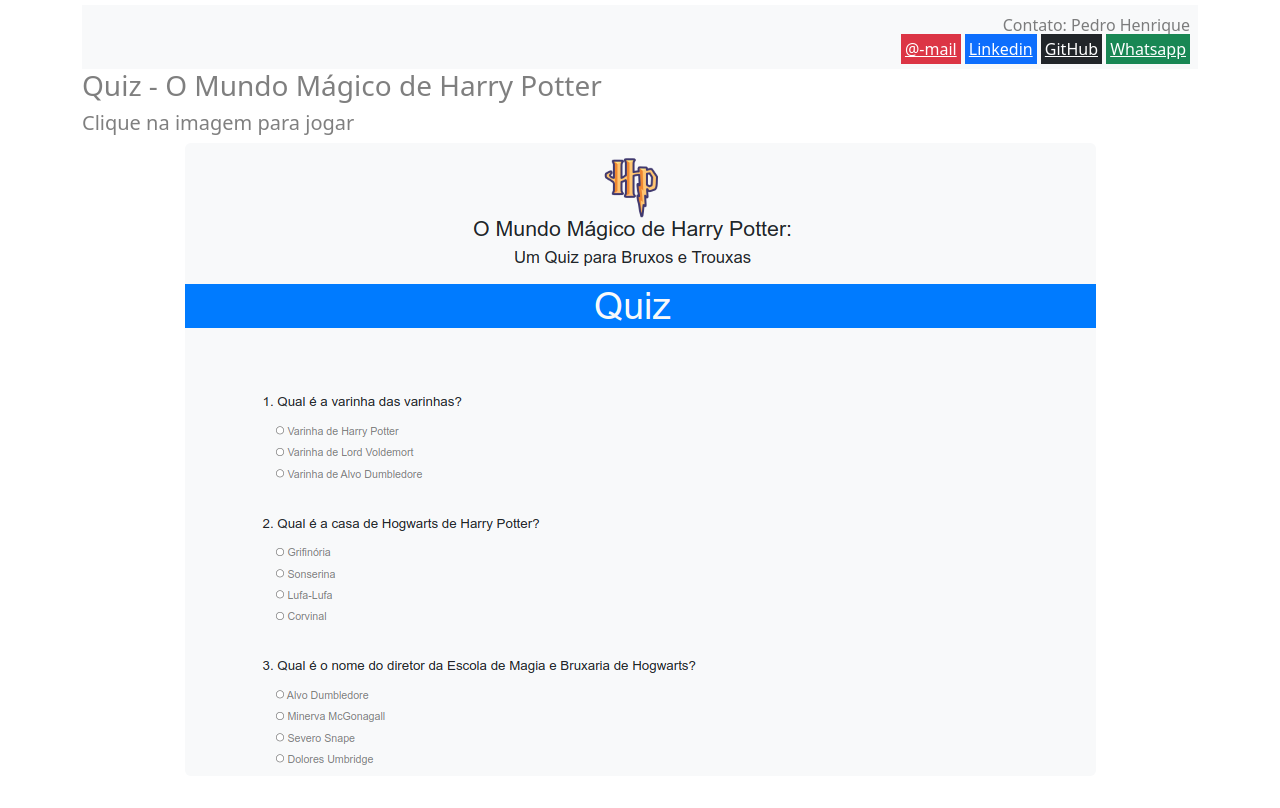
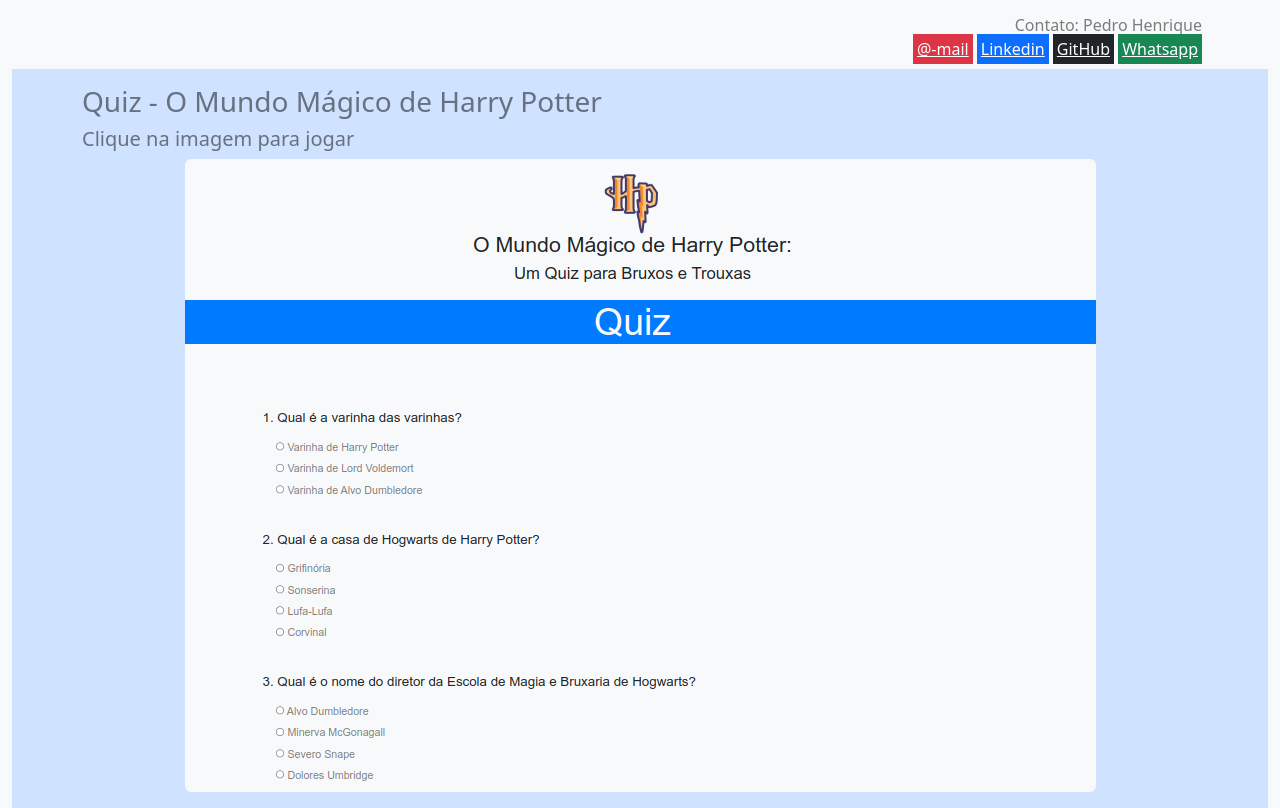
Before and after one commit to dev-pedro/portfolio, a plain HTML site: page index.html in a window 1280 px wide. Shown: the part 84-892 px from the top of the page. Drawn offline with nearby package versions, Linux system fonts and the light colour scheme.

Commit message:
update home page

```diff
--- a/index.html
+++ b/index.html
@@ -25,11 +25,11 @@
       }
     </style>
   </head>
-  <body>
-    <div class="container-sm">
+  <body class="bg-light">
+    <div class="container-fluid">
       <h1 class="text-black-50 py-3 text-center">Portfólio em construção</h1>
 
-      <div class="nav bg-light p-2 d-flex flex-column">
+      <div class="nav p-2 d-flex flex-column container">
         <p class="text-black-50 text-end my-0">Contato: Pedro Henrique</p>
         <div class="text-black-50 text-end p-0">
           <a
@@ -53,17 +53,21 @@
         </div>
       </div>
       <div class="portifolio">
-        <div class="quiz d-flex flex-column mb-3">
-          <p class="text-black-50 h3">Quiz - O Mundo Mágico de Harry Potter</p>
+        <div class="quiz py-3 bg-primary-subtle container-fluid">
+          <div class="container">
+            <p class="text-black-50 h3">
+              Quiz - O Mundo Mágico de Harry Potter
+            </p>
             <p class="text-black-50 h5">Clique na imagem para jogar</p>
             <a href="https://portfolio.devpedrohenrique.com.br/quiz/">
               <img
-              class="rounded mx-auto d-block img-fluid"
+                class="rounded mx-auto d-block"
                 src="./quiz/images/quiz.png"
               />
             </a>
           </div>
         </div>
       </div>
+    </div>
   </body>
 </html>
```
Lines whose indentation alone changed are shown as unchanged.
